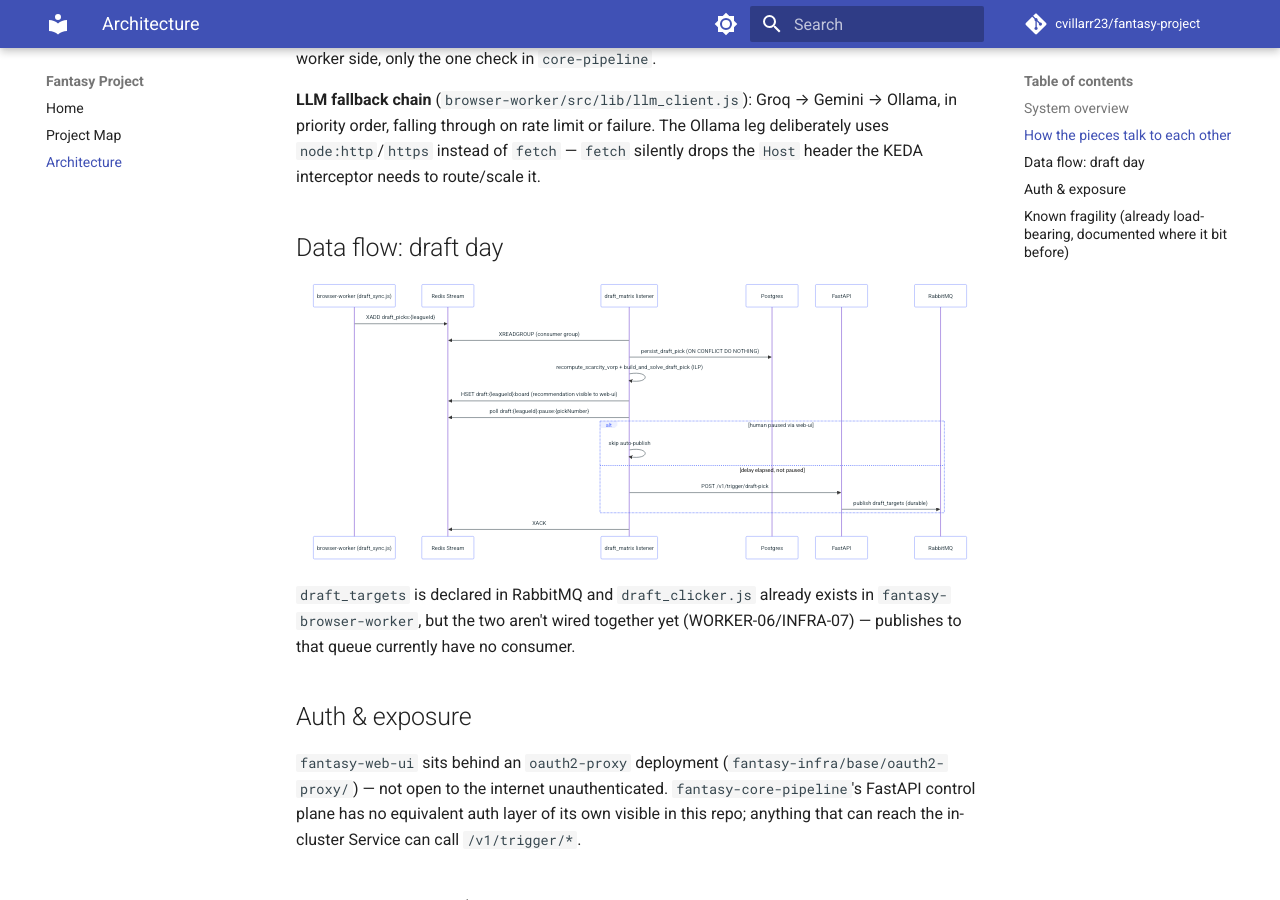
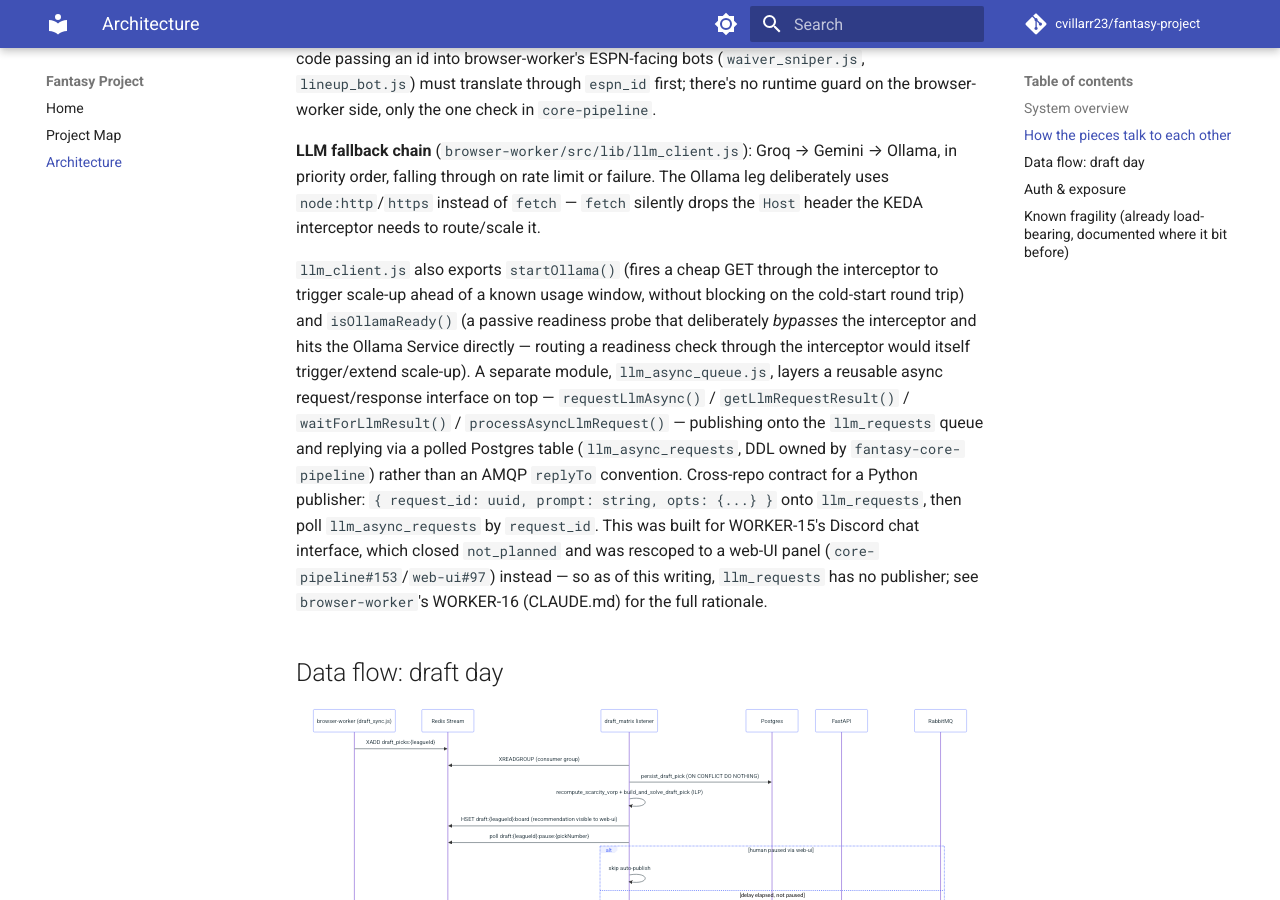
Before and after one commit to cvillarr23/fantasy-project, an MkDocs documentation site: the page built from docs/architecture.md, in a window 1280 px wide and 900 px high, scrolled down 2487 px. Built offline with MkDocs 1.6.1 and Material for MkDocs 9.7.7, drawn with Linux system fonts in a browser that asks for light colours; comment, search, counter and statistics services are not loaded; some of the changed text lies outside the part shown.

Commit message:
Update architecture.md: fix stale RabbitMQ queue list, document WORKER-16
The queue list was already missing trade_evaluations/trade_negotiations
independent of this change; folding in the fix alongside adding the new
llm_requests queue (browser-worker#34) rather than leaving it stale.

````diff
--- a/docs/architecture.md
+++ b/docs/architecture.md
@@ -17,7 +17,7 @@
 | `fantasy-web-ui` | Draft-day monitoring dashboard (SSE client), the first slice of a planned fuller console | React/TypeScript (Vite) |
 | `fantasy-infra` | GitOps: all four services' Kubernetes manifests, CronJob schedules, secrets wiring, dashboards | Kustomize, deployed via Argo CD from `homelab-deployment` |
 
-Shared stores (all in `fantasy-infra/base/databases/`): Postgres/TimescaleDB (`bot_admin` read-write, `grafana_reader` read-only role for dashboards — never the reverse), Redis (draft-day pub/sub + streams, idempotency, pause signaling), RabbitMQ (the only inter-service message bus — three durable queues: `lineup_updates`, `waiver_actions`, `draft_targets`).
+Shared stores (all in `fantasy-infra/base/databases/`): Postgres/TimescaleDB (`bot_admin` read-write, `grafana_reader` read-only role for dashboards — never the reverse), Redis (draft-day pub/sub + streams, idempotency, pause signaling), RabbitMQ (the only inter-service message bus — durable queues: `lineup_updates`, `waiver_actions`, `draft_targets`, `trade_evaluations`, `trade_negotiations`, and `llm_requests` (WORKER-16, browser-worker#34) — the last has no publisher yet, added ahead of a real caller).
 
 A shared, scale-to-zero Ollama deployment (`fantasy-infra/base/ollama/`) serves as the last-resort LLM tier for `fantasy-browser-worker` and doubles as the backend for the external `roo-coder` MCP server — both reach it through `homelab-deployment`'s KEDA HTTP Add-on interceptor via the same `Host` header, never scaling or calling it directly.
 
@@ -60,6 +60,8 @@
 
 **LLM fallback chain** (`browser-worker/src/lib/llm_client.js`): Groq → Gemini → Ollama, in priority order, falling through on rate limit or failure. The Ollama leg deliberately uses `node:http`/`https` instead of `fetch` — `fetch` silently drops the `Host` header the KEDA interceptor needs to route/scale it.
 
+`llm_client.js` also exports `startOllama()` (fires a cheap GET through the interceptor to trigger scale-up ahead of a known usage window, without blocking on the cold-start round trip) and `isOllamaReady()` (a passive readiness probe that deliberately *bypasses* the interceptor and hits the Ollama Service directly — routing a readiness check through the interceptor would itself trigger/extend scale-up). A separate module, `llm_async_queue.js`, layers a reusable async request/response interface on top — `requestLlmAsync()` / `getLlmRequestResult()` / `waitForLlmResult()` / `processAsyncLlmRequest()` — publishing onto the `llm_requests` queue and replying via a polled Postgres table (`llm_async_requests`, DDL owned by `fantasy-core-pipeline`) rather than an AMQP `replyTo` convention. Cross-repo contract for a Python publisher: `{ request_id: uuid, prompt: string, opts: {...} }` onto `llm_requests`, then poll `llm_async_requests` by `request_id`. This was built for WORKER-15's Discord chat interface, which closed `not_planned` and was rescoped to a web-UI panel (`core-pipeline#153`/`web-ui#97`) instead — so as of this writing, `llm_requests` has no publisher; see `browser-worker`'s WORKER-16 (CLAUDE.md) for the full rationale.
+
 ## Data flow: draft day
 
 ```mermaid
````
